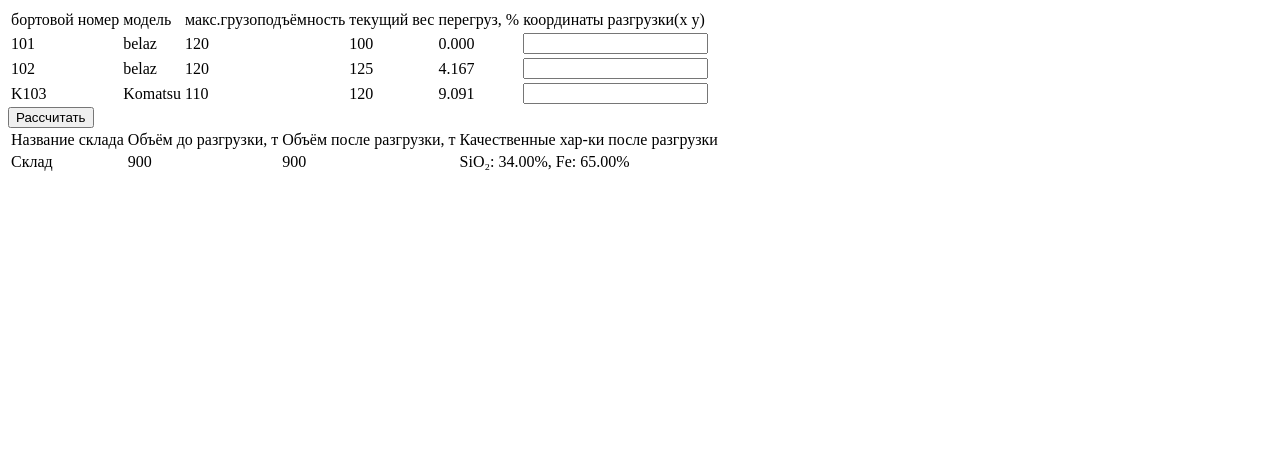
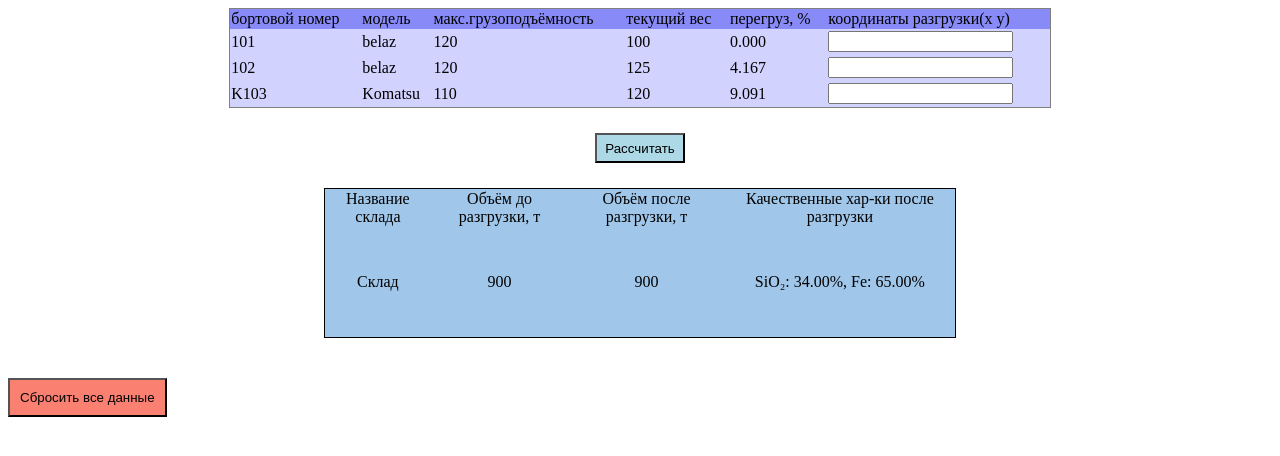
Before and after one commit to wanychto/testtask, a Django app: page / in a window 1280 px wide. Shown: the top 456 px of the page. Run offline with Django 5.2, Linux system fonts and the light colour scheme; data comes from the database, SQL or seed files in the repository; both versions use the stored data as it was after the commit.

Commit message:
Final edits.
Added css styles, a button to return to the initial values.

```diff
--- a/myproject/settings.py
+++ b/myproject/settings.py
@@ -49,6 +49,7 @@ MIDDLEWARE = [
     'django.contrib.auth.middleware.AuthenticationMiddleware',
     'django.contrib.messages.middleware.MessageMiddleware',
     'django.middleware.clickjacking.XFrameOptionsMiddleware',
+
 ]
 
 ROOT_URLCONF = 'myproject.urls'
@@ -117,6 +118,9 @@ USE_TZ = True
 # https://docs.djangoproject.com/en/5.2/howto/static-files/
 
 STATIC_URL = 'static/'
+STATICFILES_DIRS = [
+    os.path.join(BASE_DIR, 'static'),  # Путь к общей папке static (если есть)
+]
 
 # Default primary key field type
 # https://docs.djangoproject.com/en/5.2/ref/settings/#default-auto-field
--- a/myproject/urls.py
+++ b/myproject/urls.py
@@ -16,10 +16,8 @@ Including another URLconf
 """
 from django.contrib import admin
 from django.urls import path, include
-# from trucks.views import truck_list
 
 urlpatterns = [
     path('admin/', admin.site.urls),
-    # path('', truck_list, name="truck_list"),
     path('', include('trucks.urls', namespace='trucks')),
 ]
--- a/trucks/models.py
+++ b/trucks/models.py
@@ -37,8 +37,6 @@ class Polygon(models.Model):
 
 class Uploading(models.Model):
     truck_num = models.ForeignKey("Truck", on_delete=models.CASCADE)
-    #volume = models.FloatField()
-    # success = models.BooleanField(default=False)
     x_coord = models.FloatField(help_text="Координата точки разгрузки x")
     y_coord = models.FloatField(help_text="Координата точки разгрузки y")
     amount = models.IntegerField(help_text="Количество разгруженной руды")
--- /dev/null
+++ b/trucks/static/trucks/styles.css
@@ -0,0 +1,33 @@
+table.table1{
+    border-collapse: collapse;
+    border: 1px solid grey;
+    width: 65%;
+    height: 100px;
+    margin: auto;
+}
+table.table1 thead {
+    background-color:rgb(136, 138, 247);
+}
+table.table1 tbody{
+    background-color:rgb(210, 210, 255);
+}
+table.table2{
+    border-collapse: collapse;
+    width: 50%;
+    height: 150px;
+    background-color: rgb(160, 198, 233);
+    border: 1.5px solid rgb(0, 0, 0);
+    text-align: center;
+    margin: auto;
+
+}
+table.table2 td{
+    border: 0;
+}
+button.btn1{
+    background-color: lightblue;
+    height: 30px;
+    width: 90px;
+    margin-top: 25px;
+    margin-bottom: 25px;
+}
--- a/trucks/templates/trucks/truck_list.html
+++ b/trucks/templates/trucks/truck_list.html
@@ -1,17 +1,20 @@
+{% load static %}
 <!DOCTYPE html>
 <html>
-<head></head>
+<head ><link rel="stylesheet" href="{% static 'trucks/styles.css' %}"></head>
 <body>
     <form method="POST" action="{% url 'trucks:index' %}">
         {% csrf_token %}
-        <table>
+        <table class="table1">
             <thead>
+                <tr>
                     <td>бортовой номер</td>
                     <td>модель</td>
                     <td>макс.грузоподъёмность</td>
                     <td>текущий вес</td>
                     <td>перегруз, %</td>
                     <td>координаты разгрузки(x y)</td>
+                </tr>
             </thead>
             <tbody>
                 {% for truck in trucks %}
@@ -31,13 +34,17 @@
                 {% endfor %}
             </tbody>
         </table>
-        <button type="submit">Рассчитать</button>
-        <table>
+        <div style="text-align: center">
+        <button class="btn1" type="submit">Рассчитать</button>
+        </div>
+        <table class="table2">
             <thead>
+                <tr>
                     <td>Название склада</td>
                     <td>Объём до разгрузки, т</td>
                     <td>Объём после разгрузки, т</td>
                     <td>Качественные хар-ки после разгрузки</td>
+                </tr>
             </thead>
             <tbody>
                 <tr>
@@ -50,5 +57,19 @@
             </tbody>
         </table>
     </form>
+    <form method="POST" action="{% url 'trucks:reset_data' %}">
+        {% csrf_token %}
+        <style>
+            button.btn-test {
+                background: salmon;
+                color: black;
+                padding: 10px ;
+                border: 1,5px solid black;
+                margin-top: 40px;
+                margin-bottom: 25px;
+            }
+        </style>
+        <button class="btn-test" type="submit"> Сбросить все данные</button>
+    </form>
 </body>
 </html>
--- a/trucks/urls.py
+++ b/trucks/urls.py
@@ -6,4 +6,5 @@ app_name = 'trucks'
 urlpatterns = [
     path('', views.index, name='index'),
     path('', views.truck_list, name="truck_list"),
+    path('reset/', views.reset_data, name='reset_data'),
 ]
--- a/trucks/views.py
+++ b/trucks/views.py
@@ -1,18 +1,25 @@
 from django.shortcuts import render, redirect
 from .models import Truck, Polygon, Uploading
 from .calculations import point_in_polygon
+from django.contrib import messages
+from django.db import transaction
 
 def truck_list(request):
     trucks = Truck.objects.all()
     return render(request, 'trucks/truck_list.html', {'trucks': trucks})
+DEFAULT_VALUES = {
+    'polygon_coords': "30 10, 40 40, 20 40, 10 20, 30 10",
+    'current_volume': 900,
+    'silica_content': 34,
+    'iron_content': 65
+}
+
 def index(request):
     trucks = Truck.objects.all()
-    # current_loads = Uploading.objects.all()
     polygon_obj = Polygon.objects.first()
     if not polygon_obj:
-        return render(request, 'polygon/index.html', {
-            'error': 'Полигон не найден',
-        })
+        polygon_obj = Polygon.objects.create(**DEFAULT_VALUES)
+
     if request.method == 'POST':
         polygon_coords = polygon_obj.polygon_coords.split(',')
         polygon_points = []
@@ -20,7 +27,6 @@ def index(request):
             x, y = map(float, coord.strip().split())
             polygon_points.append((x, y))
 
-        # current_loads = Truck.objects.filter(is_unloaded_to_polygon=False)
         for truck in trucks:
             coords_key = f"coords_{truck.id}"
             coords = request.POST.get(coords_key)
@@ -41,21 +47,31 @@ def index(request):
                         total_silica = (polygon_obj.silica_content*polygon_obj.current_volume+ amount*truck.silicon_dioxide_percent)/total_volume
                         total_iron = (polygon_obj.iron_content*polygon_obj.current_volume+ amount*truck.iron_percent)/total_volume
 
-                        '''polygon_obj.silica_content = total_silica
+                        polygon_obj.silica_content = total_silica
                         polygon_obj.iron_content = total_iron
                         polygon_obj.current_volume = total_volume
-                        polygon_obj.save()'''
+                        polygon_obj.save()
 
                 except (ValueError, AttributeError) as e:
                     print(f"Ошибка обработки данных: {e}")
         return redirect('trucks:index')
-        '''return render(request, 'polygon/result.html', {
-            'polygon': polygon_obj,
-            'loads': current_loads,
-        })'''
-
     return render(request, 'trucks/truck_list.html', {
         'trucks': trucks,
-        # 'loads': current_loads,
         'polygon': polygon_obj,
     })
+@transaction.atomic
+def reset_data(request):
+    if request.method == 'POST':
+        try:
+            with transaction.atomic():
+                    Polygon.objects.all().delete()
+                    new_polygon = Polygon.objects.create(**DEFAULT_VALUES)
+                    print(f"Создан новый полигон: ID={new_polygon.id}")
+
+            messages.success(request, 'Все данные успешно сброшены!')
+        except Exception as e:
+            transaction.set_rollback(True)
+            print(f" Ошибка (транзакция откачена): {e}")
+
+        return redirect('trucks:index')
+    return redirect('trucks:index')
```
Also changed, not shown: trucks/calculations.py (+0 -16 lines), db.sqlite3. Lines whose indentation alone changed are shown as unchanged.
